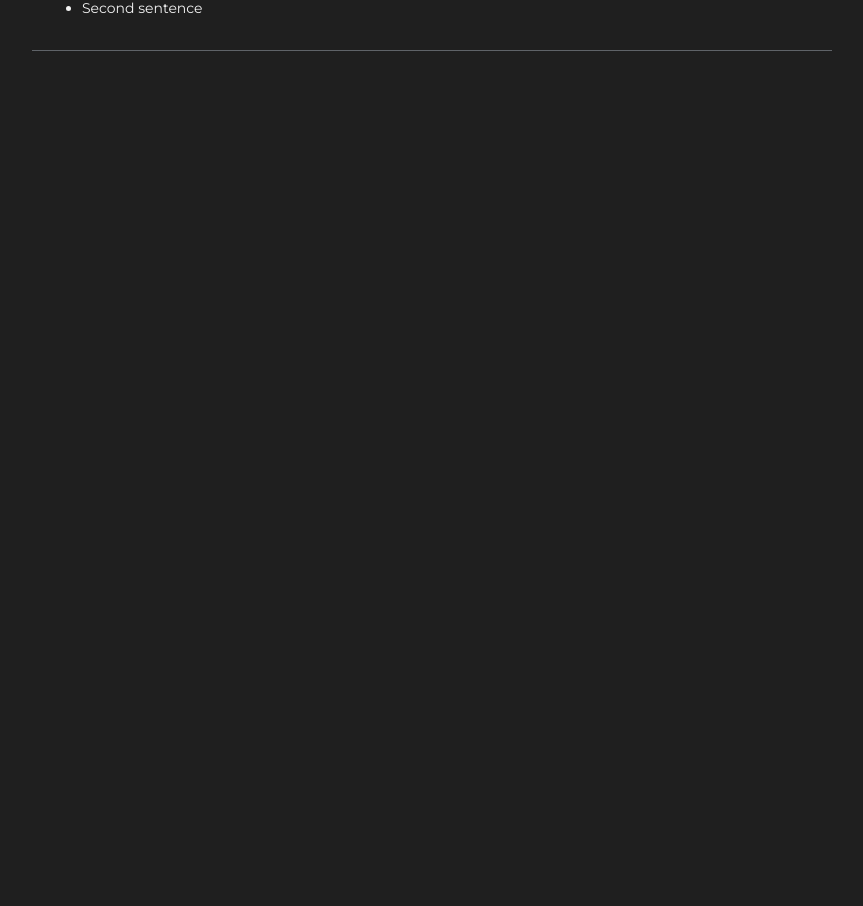
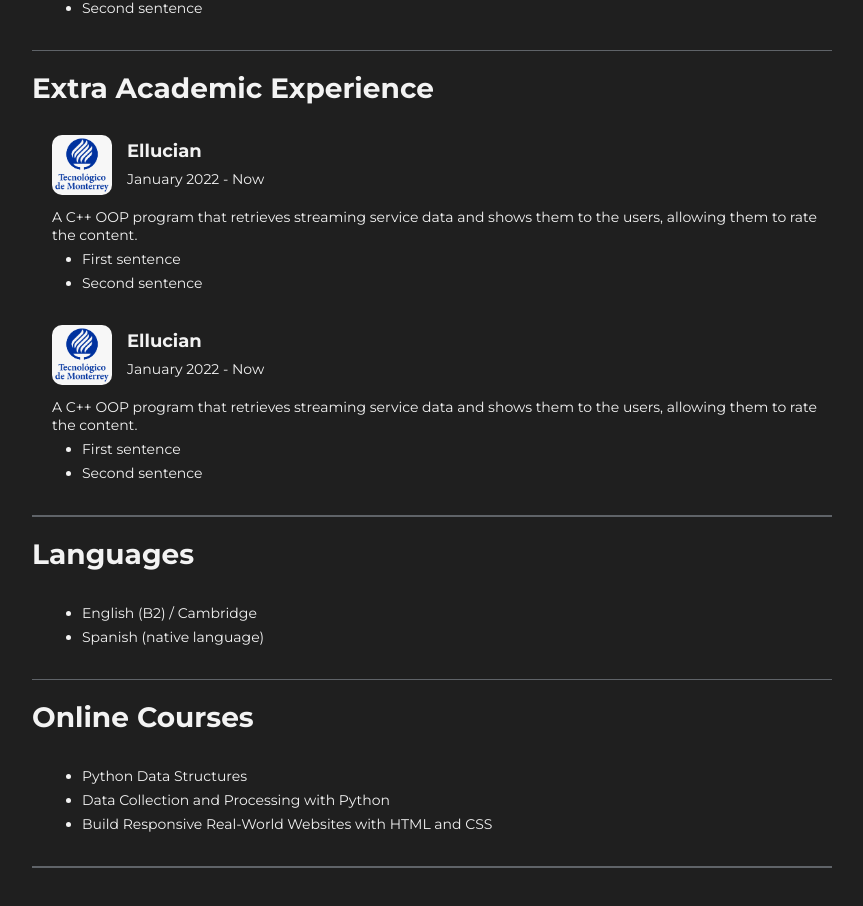
Before and after one commit to JAngelGC/Personal_Website, a React (Create React App) app: page /resume in a window 1280 px wide. Shown: the part 974-1880 px from the top of the page, without its empty margins (381-1244 px from the left). Before the commit the page ends 1600 px from the top, so only its background shows below. Built offline with nearby package versions, Linux system fonts and the light colour scheme.

Commit message:
Finish resume template

```diff
--- a/src/components/layout/MainHeader.module.css
+++ b/src/components/layout/MainHeader.module.css
@@ -32,7 +32,7 @@
   text-align: center;
 
   cursor: pointer;
-  border-radius: var(--main-border-radius);
+  border-radius: var(--sec-border-radius);
   background-color: var(--sec-bg-color);
 }
 
--- a/src/components/resume/Resume.module.css
+++ b/src/components/resume/Resume.module.css
@@ -1,6 +1,7 @@
 .container-content {
   /* width: 100%; */
   /* background-color: violet; */
+  padding-bottom: 5rem;
 }
 
 .button {
@@ -11,34 +12,9 @@
   border-radius: var(--sec-border-radius);
 }
 
-.img-square {
-  margin-left: 2rem;
-  margin-right: 1.5rem;
-  width: 60px;
-  height: 60px;
-  object-fit: cover;
-  /* border-radius: var(--main-border-radius); */
-  border-radius: var(--sec-border-radius);
-}
-
 .title-section {
   font-size: var(--fs-sub-sub-title);
   margin-top: 2rem;
-}
-
-.title-experience {
-  font-size: var(--fs-mid-text);
-  padding: 0.5rem 0;
-}
-
-.subtitle-experience {
-  font-size: var(--fs-small-text);
-  padding: 0.3rem 0;
-}
-
-.text-experience {
-  font-size: var(--fs-small-text);
-  padding: 0.3rem 0;
 }
 
 .bottom-line {
@@ -46,10 +22,3 @@
   background-color: var(--main-border-color);
   border: 0;
 }
-
-/* .section-education {
-  display: flex;
-  align-items: center;
-} */
-
-/* SECTION EXPERIENCE */
--- a/src/components/resume/Resume.tsx
+++ b/src/components/resume/Resume.tsx
@@ -2,6 +2,7 @@ import classes from "./Resume.module.css";
 
 import ResumeEducation from "./ResumeEducation";
 import ResumeExperience from "./ResumeExperience";
+import ResumeBullets from "./ResumeBullets";
 
 const Resume = () => {
   return (
@@ -34,6 +35,47 @@ const Resume = () => {
         />
         <hr className={classes["bottom-line"]} />
       </div>
+
+      <div className={classes["section-experience"]}>
+        <h3 className={classes["title-section"]}>Extra Academic Experience</h3>
+        <ResumeExperience
+          img="logoTec.png"
+          title="Ellucian"
+          date="January 2022 - Now"
+          text="A C++ OOP program that retrieves streaming service data and shows them
+          to the users, allowing them to rate the content."
+          bullets={["First sentence", "Second sentence"]}
+        />
+        <ResumeExperience
+          img="logoTec.png"
+          title="Ellucian"
+          date="January 2022 - Now"
+          text="A C++ OOP program that retrieves streaming service data and shows them
+          to the users, allowing them to rate the content."
+          bullets={["First sentence", "Second sentence"]}
+        />
+        <hr className={classes["bottom-line"]} />
+      </div>
+
+      <div className={classes["section-languages"]}>
+        <h3 className={classes["title-section"]}>Languages</h3>
+        <ResumeBullets
+          bullets={["English (B2) / Cambridge", "Spanish (native language)"]}
+        />
+        <hr className={classes["bottom-line"]} />
+      </div>
+
+      <div className={classes["section-courses"]}>
+        <h3 className={classes["title-section"]}>Online Courses</h3>
+        <ResumeBullets
+          bullets={[
+            "Python Data Structures",
+            "Data Collection and Processing with Python",
+            "Build Responsive Real-World Websites with HTML and CSS",
+          ]}
+        />
+        <hr className={classes["bottom-line"]} />
+      </div>
     </section>
   );
 };
--- /dev/null
+++ b/src/components/resume/ResumeBullets.module.css
@@ -0,0 +1,18 @@
+.container-bullets {
+  margin: 3rem 0;
+}
+
+.text-experience {
+  margin-left: 2rem;
+  margin-top: 1rem;
+
+  font-size: var(--fs-small-text);
+  padding: 0.3rem 0;
+}
+
+.text-experience-bullet {
+  margin-left: 5rem;
+  margin-top: 0rem;
+
+  /* background-color: yellowgreen; */
+}
--- /dev/null
+++ b/src/components/resume/ResumeBullets.tsx
@@ -0,0 +1,19 @@
+import classes from "./ResumeBullets.module.css";
+
+const ResumeBullets: React.FC<{ bullets: string[] }> = (props) => {
+  return (
+    <ul className={classes["container-bullets"]}>
+      {props.bullets.map((bullet) => {
+        return (
+          <li
+            className={`${classes["text-experience"]} ${classes["text-experience-bullet"]}`}
+          >
+            {bullet}
+          </li>
+        );
+      })}
+    </ul>
+  );
+};
+
+export default ResumeBullets;
```
